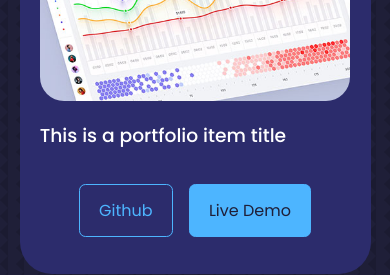
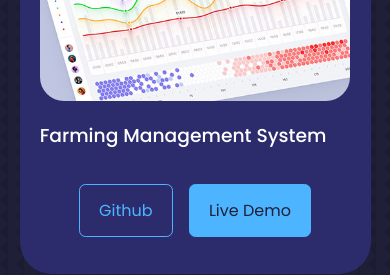
Before and after one commit to DulanjayaSandaruwan/react-js-portfolio-website, a React (Create React App) app: page / in a window 390 px wide. Shown: the part 4720-4995 px from the top of the page. Built offline with nearby package versions, Linux system fonts and the light colour scheme.

Commit message:
fix a responsive error

```diff
--- a/src/components/portfolio/Portfolio.jsx
+++ b/src/components/portfolio/Portfolio.jsx
@@ -18,7 +18,7 @@
           <div className="portfolio__item-image">
             <img src={IMG1} alt="" />
           </div>
-          <h3>This is a portfolio item title</h3>
+          <h3>Farming Management System</h3>
           <div className="portfolio__item-cta">
             <a href="https://github.com" className='btn' target='_blank'>Github</a>
             <a href="https://github.com" className='btn btn-primary' target='_blank'>Live Demo</a>
```
